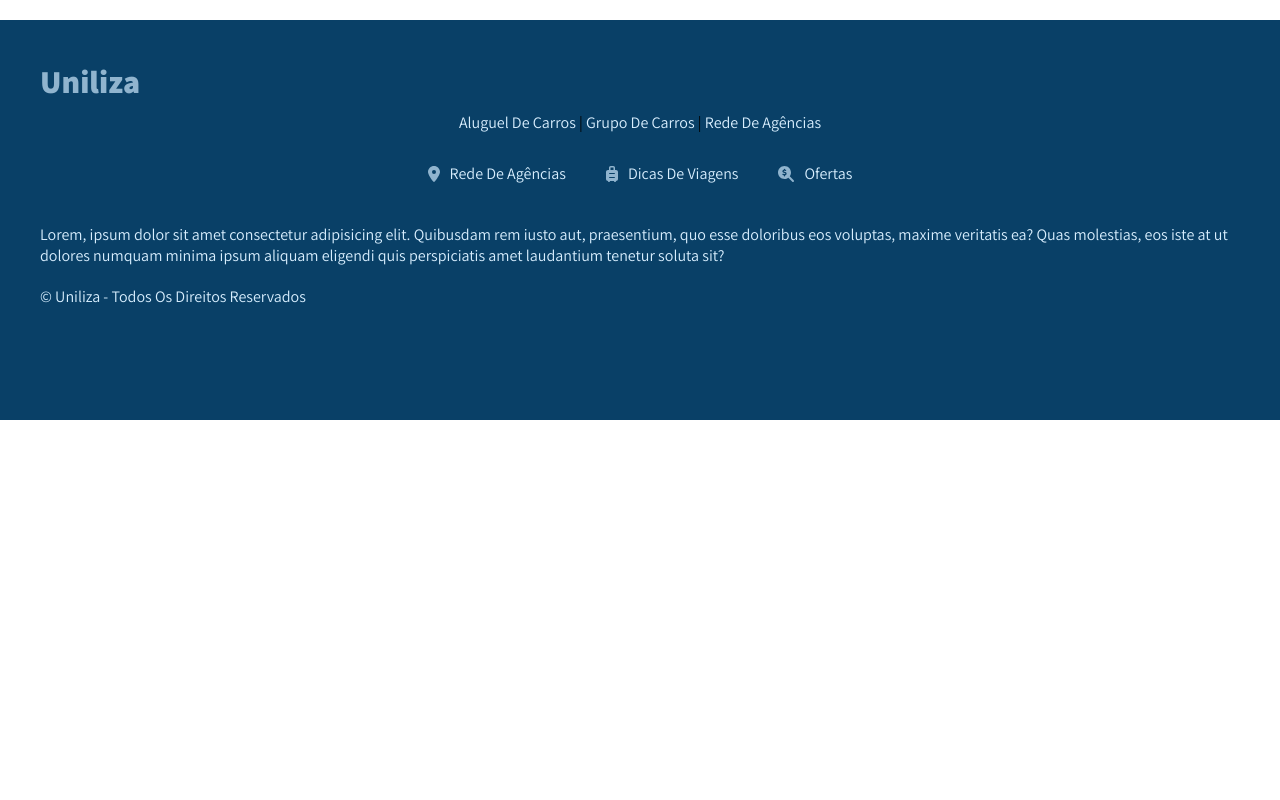
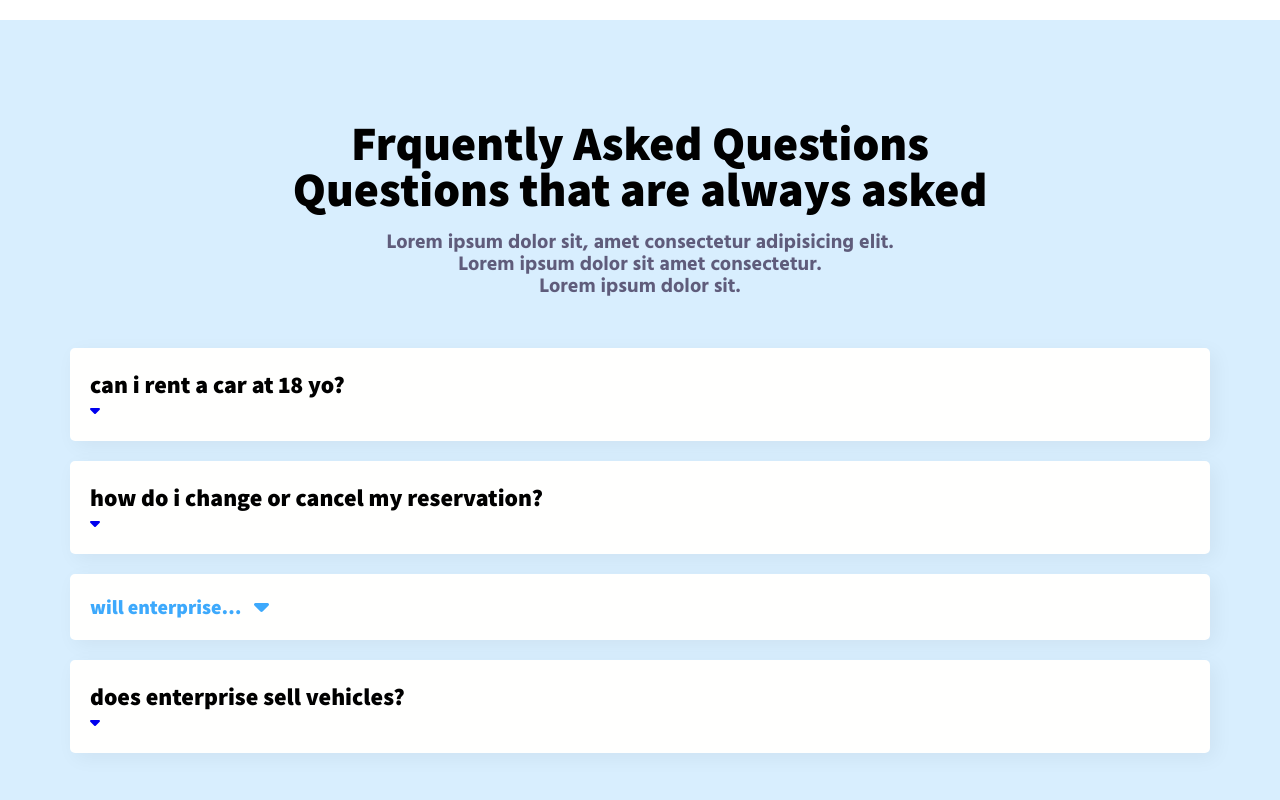
Before and after one commit to kadu91878/Uniliza-front-scss, a Vue app: page / in a window 1280 px wide. Shown: the part 2340-3140 px from the top of the page. Before the commit the page ends 2760 px from the top, so only its background shows below. Built offline with nearby package versions, Linux system fonts and the light colour scheme.

Commit message:
feat: faq questions first part

```diff
--- a/src/assets/Style/style.scss
+++ b/src/assets/Style/style.scss
@@ -1188,6 +1188,86 @@
 
 // ========== Faq Page
 
+.faq-page{
+    background: $clr-backgroud-variant;
+
+    .container{
+
+        .head-title{
+            text-align: center;
+            font-size: 48px;
+            line-height: 46px;
+            font-weight: 800;
+            columns: $clr-dark-variant;
+        }
+
+        .sub-title{
+            color: $clr-dark;
+            font-size: 20px;
+            line-height: 22px;
+            text-align: center;
+            font-weight: 600;
+            font-family: $font-subtitle;
+            margin-top: 20px;
+        }
+
+        .faq-container{
+            padding: 50px 0 0;
+            width: 100%;
+            display: grid;
+            grid-template-columns: repeat(auto-fit, minmax(100%, 1fr));
+            max-height: 80vh;
+            gap: 0;
+
+            .faq-item{
+                width: 100%;
+                background: $clr-background;
+                border-radius: 5px;
+                padding: 20px;
+                position: relative;
+                box-shadow: $box-shadow;
+
+                &:not(:last-child){
+                    margin-bottom: 20px;
+                }
+
+                .tittle-quest{
+                    display: flex;
+                    align-items: center;
+                    justify-content: space-between;
+                    width: 100%;
+
+                    h2{
+                        color: $clr-primary;
+                        font-size: 20px;
+                        display: -webkit-box;
+                        overflow: hidden;
+                        -webkit-box-orient: vertical;
+                        -webkit-line-clamp: 1;
+                    }
+
+                    a{
+                        svg{
+                            font-size: 24px;
+                            color: $clr-primary;
+                            cursor: pointer;
+                        }
+                    }
+                }
+
+                .answer{
+                    max-height: 0;
+                    overflow: hidden;
+                    position: relative;
+                    color: $clr-dark;
+                    font-size: 16px;
+                    transition: all .4s ease;
+                }
+            }
+        }
+    }
+}
+
 // ========== Copyright
 
 // ========== Media Queries
--- a/src/components/FaqSection.vue
+++ b/src/components/FaqSection.vue
@@ -1,3 +1,45 @@
 <template>
+    <div class="faq-page section" id="faq">
+        <div class="container">
+            <div class="head-title">
+                <div class="data-small-title"> Frquently Asked Questions</div>
+                Questions that are always asked
+            </div>
+            <div class="sub-title">
+                Lorem ipsum dolor sit, amet consectetur adipisicing elit. <br>Lorem ipsum dolor sit amet consectetur.<br>Lorem ipsum dolor sit.
+            </div>
 
+            <div class="faq-container">
+                <div class="faq-item" id="quest1">
+                    <div class="title-quest" >
+                        <h2>can i rent a car at 18 yo?</h2>
+                        <a href="quest1"><i class="fa-solid fa-caret-down help-button"></i></a>
+                        <div class="answer">Lorem ipsum dolor sit amet consectetur adipisicing elit. Soluta, mollitia. Voluptatem, nisi dolore, eum aut pariatur repudiandae repellat sapiente est vero vel blanditiis, minima sit ipsam facilis saepe sint qui.</div>
+                    </div>
+                </div>
+                <div class="faq-item" id="quest2">
+                    <div class="title-quest" >
+                        <h2>how do i change or cancel my reservation?</h2>
+                        <a href="quest2"><i class="fa-solid fa-caret-down help-button"></i></a>
+                        <div class="answer">Lorem ipsum dolor sit amet consectetur adipisicing elit. Soluta, mollitia. Voluptatem, nisi dolore, eum aut pariatur repudiandae repellat sapiente est vero vel blanditiis, minima sit ipsam facilis saepe sint qui.</div>
+                    </div>
+                </div>
+                <div class="faq-item" id="quest3">
+                    <div class="tittle-quest" >
+                        <h2>will enterprise pick me up?</h2>
+                        <a href="quest3"><i class="fa-solid fa-caret-down help-button"></i></a>
+                        <div class="answer">Lorem ipsum dolor sit amet consectetur adipisicing elit. Soluta, mollitia. Voluptatem, nisi dolore, eum aut pariatur repudiandae repellat sapiente est vero vel blanditiis, minima sit ipsam facilis saepe sint qui.</div>
+                    </div>
+                </div>
+                <div class="faq-item" id="quest4">
+                    <div class="title-quest" >
+                        <h2>does enterprise sell vehicles?</h2>
+                        <a href="quest4"><i class="fa-solid fa-caret-down help-button"></i></a>
+                        <div class="answer">Lorem ipsum dolor sit amet consectetur adipisicing elit. Soluta, mollitia. Voluptatem, nisi dolore, eum aut pariatur repudiandae repellat sapiente est vero vel blanditiis, minima sit ipsam facilis saepe sint qui.</div>
+                    </div>
+                </div>
+            </div>
+        </div>
+
+    </div>
 </template>
```
